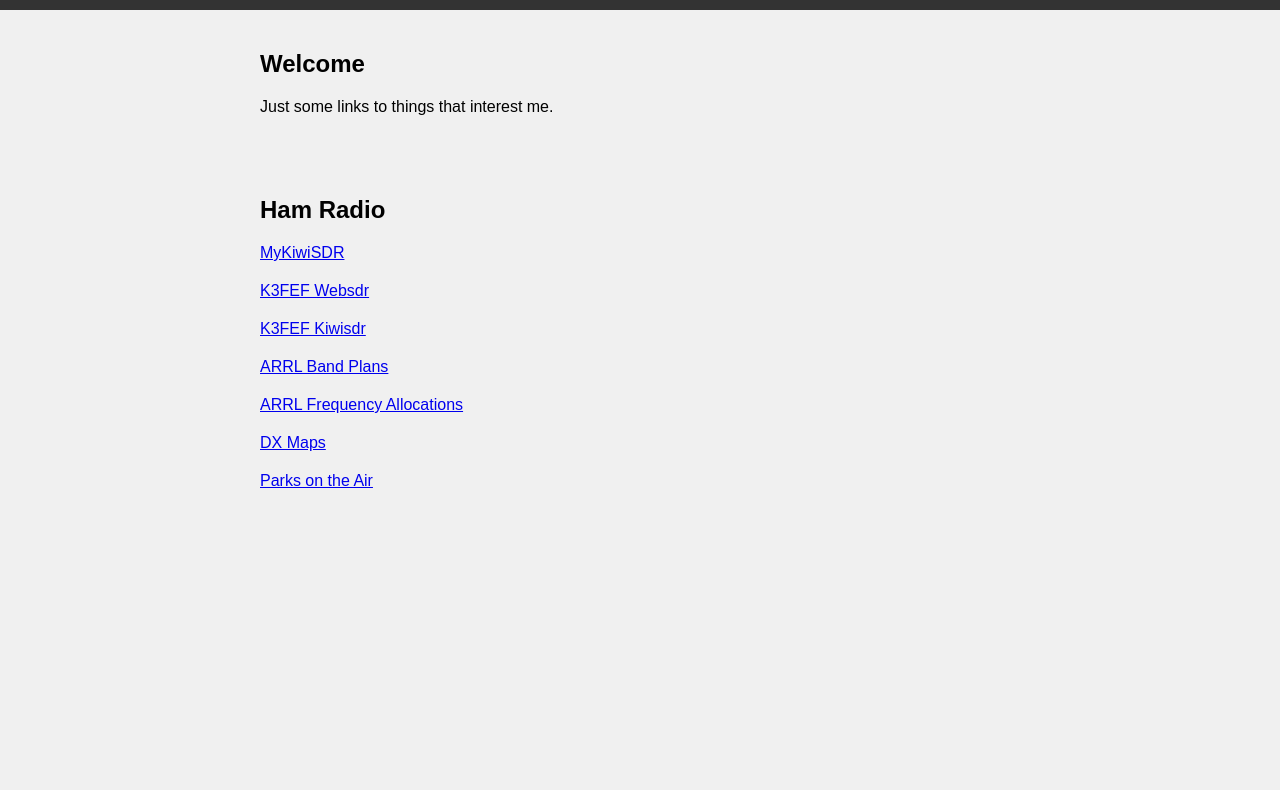
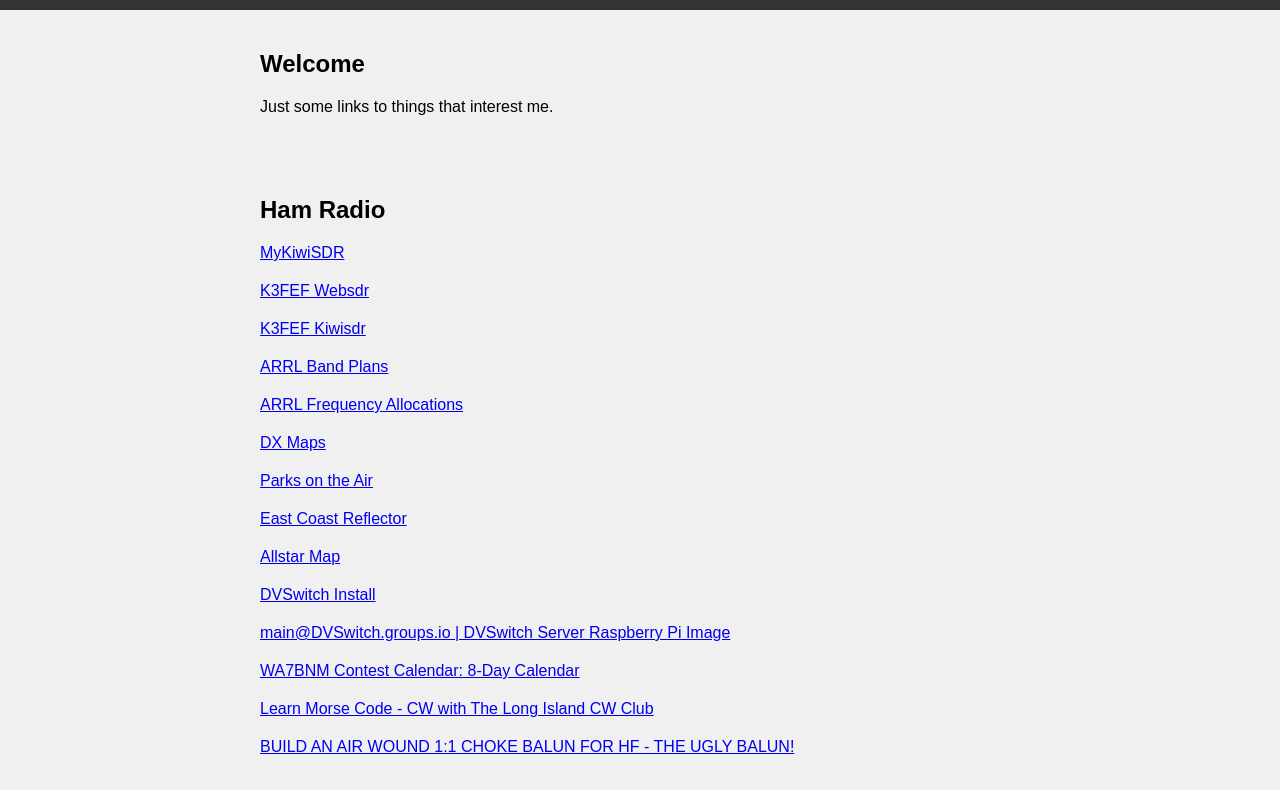
Before and after one commit to greyions/testing, a plain HTML site: page index.html in a window 1280 px wide. Shown: the part 68-858 px from the top of the page. Before the commit the page ends 800 px from the top, so only its background shows below. Drawn offline with Linux system fonts and the light colour scheme.

Commit message:
Add files via upload
Added more links in the Ham Radio section 05/13/24

```diff
--- a/index.html
+++ b/index.html
@@ -50,6 +50,14 @@
         <p><a href="https://www.arrl.org/frequency-allocations">ARRL Frequency Allocations</a></p>
         <p><a href="https://www.dxmaps.com/spots/mapg.php">DX Maps</a></p>
         <p><a href="https://parksontheair.com/">Parks on the Air</a></p>
+        <p><A HREF="http://eastcoastreflector.com/">East Coast Reflector</A></p>
+        <p><A HREF="https://stats.allstarlink.org/maps/allstarUSAMap.html">Allstar Map</A></p>
+        <p><A HREF="http://dvswitch.org/DVSwitch_install.pdf">DVSwitch Install</A></p>
+        <p><A HREF="https://dvswitch.groups.io/g/main/topic/dvswitch_server_raspberry_pi/77730609?p=,,,20,0,0,0::recentpostdate%2Fsticky,,,20,2,40,77730609">main@DVSwitch.groups.io | DVSwitch Server Raspberry Pi Image</A></p>
+        <p><A HREF="https://www.contestcalendar.com/weeklycont.php">WA7BNM Contest Calendar: 8-Day Calendar</A></p>
+        <p><A HREF="https://longislandcwclub.org/">Learn Morse Code - CW with The Long Island CW Club</A></p>
+        <p><A HREF="https://www.hamuniverse.com/balun.html">BUILD AN AIR WOUND 1:1 CHOKE BALUN FOR HF - THE UGLY BALUN!</A></p>
+
     </div>
 </body>
 </html>
```
